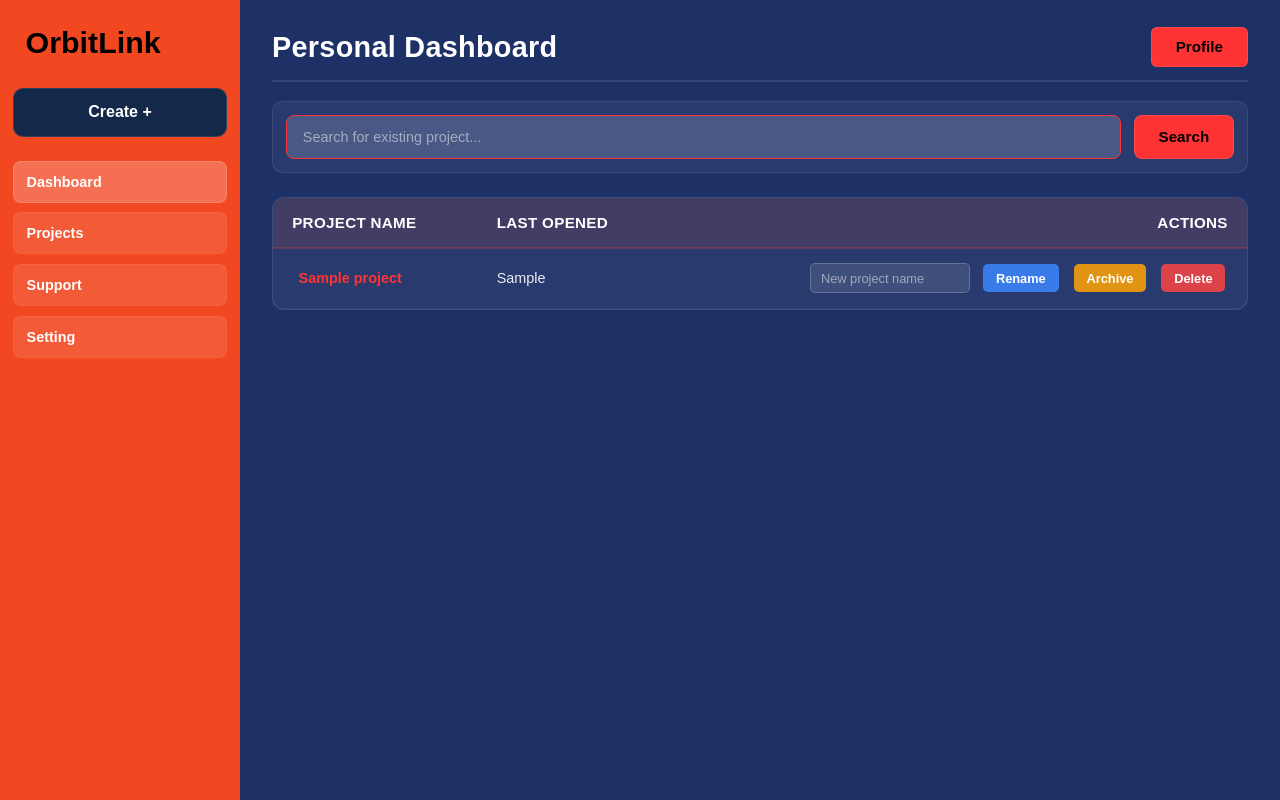
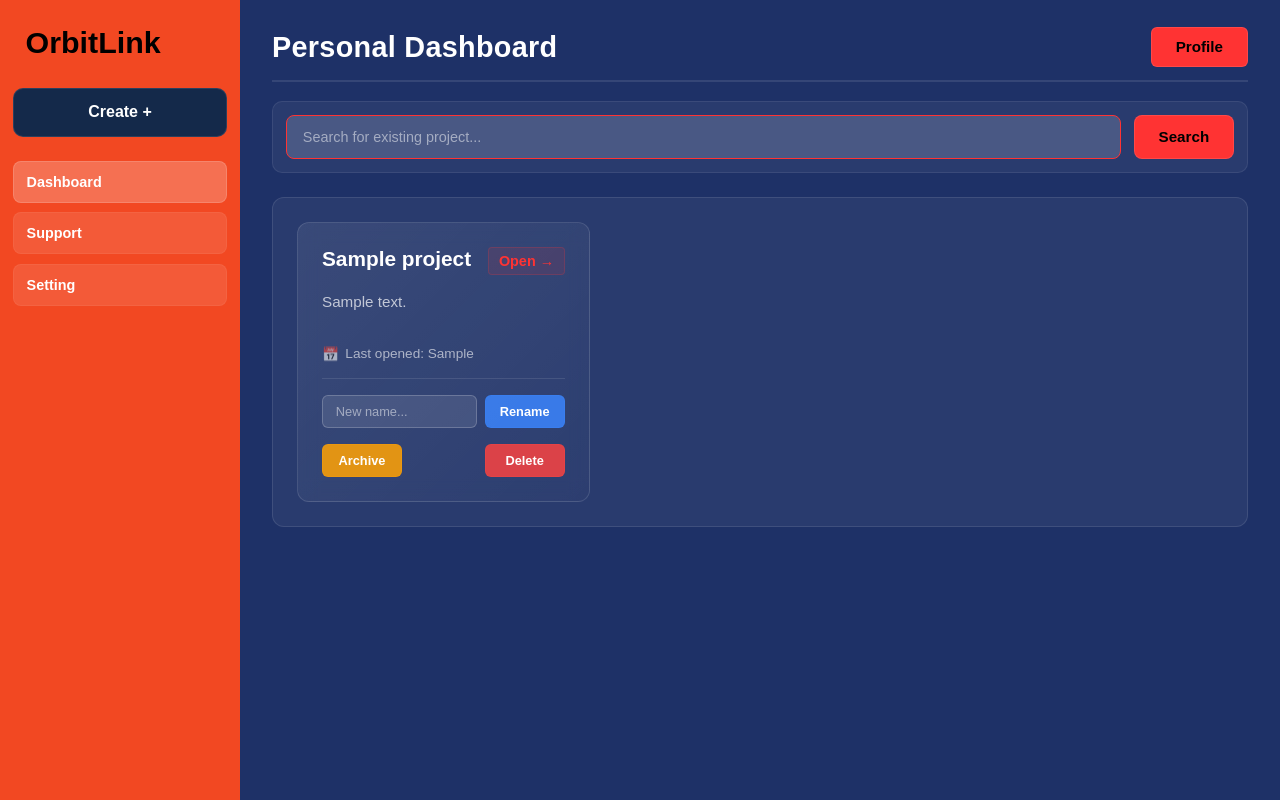
Before and after one commit to GTMGRADE/orbitlink-fyp-2025, a Flask app: template Templates/projects_dashboard.html in a window 1280 px wide. Run offline with Flask 3, Linux system fonts and the light colour scheme; the template is opened without the code that fills it: most values are stand-ins (such as "Sample title", 1, 10 or a date in 2020).

Commit message:
Dahsboard & layout

```diff
--- a/Templates/projects_create.html
+++ b/Templates/projects_create.html
@@ -117,9 +117,9 @@
         <div class="brand">OrbitLink</div>
         <nav class="menu">
           <a href="{{ url_for('projects.dashboard') }}">Dashboard</a>
-          <a href="{{ url_for('projects.projects_create_get') }}" class="active"
+          <!-- <a href="{{ url_for('projects.projects_create_get') }}" class="active"
             >Projects</a
-          >
+          > -->
           <a href="#">Support</a>
           <a href="#">Setting</a>
         </nav>
--- a/Templates/projects_dashboard.html
+++ b/Templates/projects_dashboard.html
@@ -207,101 +207,160 @@
         transform: translateY(-1px);
       }
 
-      /* Projects Table - More Compact */
-      .projects-card {
+      /* Projects Grid Container - Glass Panel Design */
+      .projects-container {
         background: rgba(255, 255, 255, 0.05);
         border-radius: 12px;
-        overflow: hidden;
+        padding: 1.5rem;
         border: 1px solid rgba(255, 255, 255, 0.1);
       }
 
-      .table-container {
-        overflow-x: auto;
-        border-radius: 12px;
+      /* Projects Grid - 3 columns */
+      .projects-grid {
+        display: grid;
+        grid-template-columns: repeat(3, 1fr);
+        gap: 1.5rem;
       }
 
-      .projects-table {
-        width: 100%;
-        border-collapse: collapse;
-        min-width: 700px;
+      @media (max-width: 1200px) {
+        .projects-grid {
+          grid-template-columns: repeat(2, 1fr);
+        }
       }
 
-      .projects-table thead {
-        background: rgba(242, 72, 34, 0.12);
-        border-bottom: 2px solid rgba(242, 72, 34, 0.25);
+      @media (max-width: 768px) {
+        .projects-grid {
+          grid-template-columns: 1fr;
+        }
       }
 
-      .projects-table th {
-        padding: 1rem 1.2rem; /* Reduced */
-        text-align: left;
-        font-weight: 700;
-        font-size: 0.95rem; /* Reduced */
-        color: white;
-        text-transform: uppercase;
-        letter-spacing: 0.3px;
-        border-bottom: 1px solid rgba(255, 255, 255, 0.08);
+      /* Project Card - Glass Effect Design */
+      .project-card {
+        background: linear-gradient(
+          135deg,
+          rgba(255, 255, 255, 0.08) 0%,
+          rgba(255, 255, 255, 0.02) 100%
+        );
+        border: 1px solid rgba(255, 255, 255, 0.12);
+        border-radius: 12px;
+        padding: 1.5rem;
+        transition: all 0.3s ease;
+        display: flex;
+        flex-direction: column;
+        min-height: 280px;
+        position: relative;
+        overflow: hidden;
+        backdrop-filter: blur(10px);
       }
 
-      .projects-table tbody tr {
-        border-bottom: 1px solid rgba(255, 255, 255, 0.05);
-        transition: all 0.15s;
+      .project-card:hover {
+        transform: translateY(-5px);
+        box-shadow: 0 15px 30px rgba(0, 0, 0, 0.3);
+        border-color: rgba(255, 255, 255, 0.2);
+        background: linear-gradient(
+          135deg,
+          rgba(255, 255, 255, 0.12) 0%,
+          rgba(255, 255, 255, 0.05) 100%
+        );
       }
 
-      .projects-table tbody tr:hover {
-        background: rgba(255, 255, 255, 0.04);
+      /* Project Header */
+      .project-header {
+        display: flex;
+        justify-content: space-between;
+        align-items: flex-start;
+        margin-bottom: 1rem;
       }
 
-      .projects-table td {
-        padding: 0.9rem 1.2rem; /* Reduced */
-        color: rgba(255, 255, 255, 0.9);
-        font-size: 0.9rem; /* Reduced */
+      .project-name {
+        font-size: 1.3rem;
+        font-weight: 700;
+        color: white;
+        line-height: 1.2;
+        flex: 1;
       }
 
-      .projects-table td:first-child {
-        font-weight: 600;
-        color: white;
-      }
-
-      .project-link {
+      .project-open-btn {
         color: #ff3333;
         text-decoration: none;
         font-weight: 600;
-        transition: all 0.15s;
-        padding: 0.2rem 0.4rem;
-        border-radius: 3px;
+        font-size: 0.9rem;
+        transition: all 0.2s;
+        padding: 0.3rem 0.6rem;
+        border-radius: 4px;
+        background: rgba(255, 51, 51, 0.1);
+        border: 1px solid rgba(255, 51, 51, 0.2);
+        white-space: nowrap;
+        margin-left: 0.8rem;
       }
 
-      .project-link:hover {
-        color: #cc0000;
-        background: rgba(255, 51, 51, 0.08);
+      .project-open-btn:hover {
+        background: rgba(255, 51, 51, 0.2);
+        transform: translateY(-1px);
       }
 
-      /* Action Buttons - More Compact */
-      .action-cell {
-        text-align: right;
-        white-space: nowrap;
+      /* Project Description */
+      .project-description {
+        color: rgba(255, 255, 255, 0.7);
+        font-size: 0.95rem;
+        line-height: 1.5;
+        margin-bottom: 1rem;
+        flex-grow: 1;
+        overflow: hidden;
+        display: -webkit-box;
+        line-clamp: 3;
+        -webkit-line-clamp: 3;
+        -webkit-box-orient: vertical;
       }
 
-      .action-form {
-        display: inline-block;
-        margin-left: 0.4rem;
+      /* Project Metadata */
+      .project-meta {
+        display: flex;
+        align-items: center;
+        gap: 0.8rem;
+        margin-bottom: 1rem;
+        color: rgba(255, 255, 255, 0.6);
+        font-size: 0.85rem;
+      }
+
+      .meta-item {
+        display: flex;
+        align-items: center;
+        gap: 0.4rem;
+      }
+
+      /* Action Buttons - NEW LAYOUT */
+      .project-actions {
+        margin-top: auto;
+        padding-top: 1rem;
+        border-top: 1px solid rgba(255, 255, 255, 0.1);
+      }
+
+      /* Rename Section - Full width at top */
+      .rename-section {
+        display: flex;
+        gap: 0.5rem;
+        margin-bottom: 1rem;
+        width: 100%;
       }
 
       .rename-input {
-        width: 160px; /* Reduced */
-        padding: 0.4rem 0.6rem; /* Reduced */
+        flex: 1;
+        padding: 0.5rem 0.8rem;
         background: rgba(255, 255, 255, 0.1);
         border: 1px solid rgba(255, 255, 255, 0.2);
-        border-radius: 5px;
+        border-radius: 6px;
         color: white;
-        font-size: 0.85rem; /* Reduced */
-        margin-right: 0.4rem;
+        font-size: 0.85rem;
+        transition: all 0.2s;
+        min-width: 0; /* Allows flex item to shrink */
       }
 
       .rename-input:focus {
         outline: none;
-        border-color: #ff3333;
+        border-color: #3b82f6;
         background: rgba(255, 255, 255, 0.15);
+        box-shadow: 0 0 0 2px rgba(59, 130, 246, 0.2);
       }
 
       .rename-input::placeholder {
@@ -309,34 +368,50 @@
         font-size: 0.8rem;
       }
 
+      /* Bottom Action Buttons - Side by side */
+      .bottom-actions {
+        display: flex;
+        justify-content: space-between;
+        gap: 0.5rem;
+        width: 100%;
+      }
+
+      /* Action Buttons */
       .action-btn {
-        padding: 0.4rem 0.8rem; /* Reduced */
-        border-radius: 5px;
+        padding: 0.5rem 0.8rem;
+        border-radius: 6px;
         border: none;
         cursor: pointer;
         font-weight: 600;
-        font-size: 0.8rem; /* Reduced */
+        font-size: 0.8rem;
         transition: all 0.15s;
-        margin: 0 0.15rem;
+        white-space: nowrap;
+        min-width: 80px;
+        text-align: center;
       }
 
       .action-btn.rename-btn {
         background: rgba(59, 130, 246, 0.9);
         color: white;
+        border: 1px solid rgba(59, 130, 246, 0.5);
+        flex-shrink: 0;
       }
 
       .action-btn.archive-btn {
         background: rgba(245, 158, 11, 0.9);
         color: white;
+        border: 1px solid rgba(245, 158, 11, 0.5);
       }
 
       .action-btn.delete-btn {
         background: rgba(239, 68, 68, 0.9);
         color: white;
+        border: 1px solid rgba(239, 68, 68, 0.5);
       }
 
       .action-btn:hover {
-        transform: translateY(-1px);
+        transform: translateY(-2px);
+        box-shadow: 0 3px 8px rgba(0, 0, 0, 0.2);
       }
 
       .action-btn:active {
@@ -593,7 +682,6 @@
         <a href="{{ url_for('projects.projects_create_get') }}" class="create-btn">Create +</a>
         <nav class="menu">
           <a href="{{ url_for('projects.dashboard') }}" class="active">Dashboard</a>
-          <a href="{{ url_for('projects.projects_list') }}">Projects</a>
           <a href="#">Support</a>
           <a href="#">Setting</a>
         </nav>
@@ -622,46 +710,64 @@
           </form>
         </div>
 
-        <!-- Projects Table -->
-        <div class="projects-card">
-          <div class="table-container">
+        <!-- Projects Grid Container -->
+        <div class="projects-container">
           {% if projects %}
-            <table class="projects-table">
-              <thead>
-                <tr>
-                  <th>Project Name</th>
-                  <th>Last Opened</th>
-                  <th style="text-align: right">Actions</th>
-                </tr>
-              </thead>
-              <tbody>
+          <div class="projects-grid">
             {% for p in projects %}
-                <tr>
-                  <td>
-                    <a href="{{ url_for('projects.projects_open', pid=p.id) }}" class="project-link">{{ p.name }}</a>
-                  </td>
-                  <td>{{ p.last_opened }}</td>
-                  <td class="action-cell">
-                    <form class="action-form" method="post" action="{{ url_for('projects.projects_rename', pid=p.id) }}">
+            <div class="project-card">
+              <!-- Project Header -->
+              <div class="project-header">
+                <h3 class="project-name">{{ p.name }}</h3>
+                <a href="{{ url_for('projects.projects_open', pid=p.id) }}" class="project-open-btn">Open →</a>
+              </div>
+
+              <!-- Project Description -->
+              {% if p.description %}
+              <p class="project-description">{{ p.description }}</p>
+              {% else %}
+              <p class="project-description" style="color: rgba(255, 255, 255, 0.5); font-style: italic;">
+                No description provided
+              </p>
+              {% endif %}
+
+              <!-- Project Metadata -->
+              <div class="project-meta">
+                <div class="meta-item">
+                  <span>📅</span>
+                  <span>Last opened: {{ p.last_opened }}</span>
+                </div>
+              </div>
+
+              <!-- Action Buttons - NEW LAYOUT -->
+              <div class="project-actions">
+                <!-- Rename Section - Full width at top -->
+                <form class="action-form rename-section" method="post" action="{{ url_for('projects.projects_rename', pid=p.id) }}">
                   <input
                     class="rename-input"
                     name="new_name"
-                        placeholder="New project name"
+                    placeholder="New name..."
                     autocomplete="off"
                   />
                   <button class="action-btn rename-btn" type="submit">Rename</button>
                 </form>
+
+                <!-- Bottom Action Buttons - Side by side -->
+                <div class="bottom-actions">
+                  <!-- Archive Button - Bottom Left -->
                   <form class="action-form" method="post" action="{{ url_for('projects.projects_archive', pid=p.id) }}">
                     <button class="action-btn archive-btn" type="submit">Archive</button>
                   </form>
+
+                  <!-- Delete Button - Bottom Right -->
                   <form class="action-form" method="post" action="{{ url_for('projects.projects_delete', pid=p.id) }}">
                     <button class="action-btn delete-btn" type="submit">Delete</button>
                   </form>
-                  </td>
-                </tr>
+                </div>
+              </div>
+            </div>
             {% endfor %}
-              </tbody>
-            </table>
+          </div>
           {% else %}
           <div class="empty-state">
             <div class="empty-icon">📁</div>
@@ -704,7 +809,60 @@
           searchInput.focus();
         }
 
-        // Remove the JavaScript alignment function since CSS handles it now
+        // Add hover effects to project cards
+        const projectCards = document.querySelectorAll('.project-card');
+        projectCards.forEach(card => {
+          card.addEventListener('mouseenter', function() {
+            this.style.transform = 'translateY(-5px)';
+          });
+
+          card.addEventListener('mouseleave', function() {
+            this.style.transform = 'translateY(0)';
+          });
+        });
+
+        // Add animation for empty state
+        const emptyState = document.querySelector('.empty-state');
+        if (emptyState) {
+          emptyState.style.opacity = '0';
+          emptyState.style.transform = 'translateY(20px)';
+          emptyState.style.transition = 'all 0.5s ease';
+
+          setTimeout(() => {
+            emptyState.style.opacity = '1';
+            emptyState.style.transform = 'translateY(0)';
+          }, 300);
+        }
+
+        // Add focus effect to rename inputs
+        const renameInputs = document.querySelectorAll('.rename-input');
+        renameInputs.forEach(input => {
+          input.addEventListener('focus', function() {
+            this.parentElement.style.transform = 'translateY(-2px)';
+            this.parentElement.style.boxShadow = '0 4px 12px rgba(59, 130, 246, 0.2)';
+          });
+
+          input.addEventListener('blur', function() {
+            this.parentElement.style.transform = 'translateY(0)';
+            this.parentElement.style.boxShadow = 'none';
+          });
+        });
+
+        // Add visual feedback for bottom buttons
+        const actionButtons = document.querySelectorAll('.archive-btn, .delete-btn');
+        actionButtons.forEach(button => {
+          button.addEventListener('mouseenter', function() {
+            if (this.classList.contains('archive-btn')) {
+              this.parentElement.style.transform = 'translateX(-2px)';
+            } else if (this.classList.contains('delete-btn')) {
+              this.parentElement.style.transform = 'translateX(2px)';
+            }
+          });
+
+          button.addEventListener('mouseleave', function() {
+            this.parentElement.style.transform = 'translateX(0)';
+          });
+        });
       });
     </script>
   </body>
```
Also changed, not shown: other parts of Templates/projects_dashboard.html (+43 -30 lines), Templates/identify_influencers.html (+4 -4 lines), Templates/project_sna.html (+4 -4 lines). Lines whose indentation alone changed are shown as unchanged.
